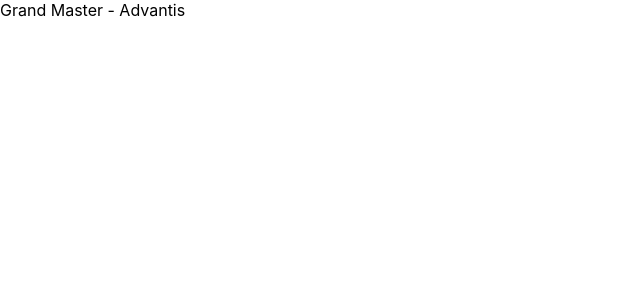
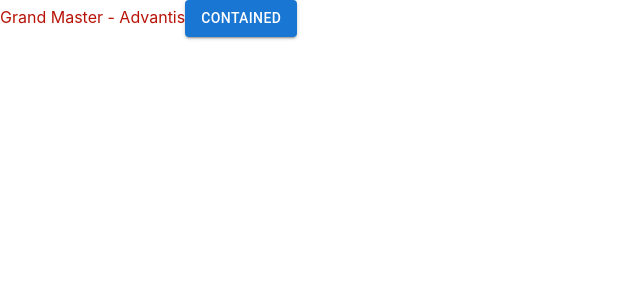
Before and after one commit to kumesh1997/Grand-Mastrer-System---Advantis-, a React (Create React App) app: page / in a window 1280 px wide. Shown: the top 300 px of the page, without its empty margins (0-640 px from the left). Built offline with nearby package versions, Linux system fonts and the light colour scheme.

Commit message:
MUI & Tailwind CSS Configured

```diff
--- a/src/App.js
+++ b/src/App.js
@@ -1,8 +1,10 @@
+import { Button } from "@mui/material";
 
 function App() {
   return (
-    <div >
+    <div className=" text-base text-Red">
       Grand Master - Advantis
+      <Button variant="contained">Contained</Button>
     </div>
   );
 }
--- a/src/index.css
+++ b/src/index.css
@@ -1,3 +1,7 @@
+@tailwind base;
+@tailwind components;
+@tailwind utilities;
+
 body {
   margin: 0;
   font-family: -apple-system, BlinkMacSystemFont, 'Segoe UI', 'Roboto', 'Oxygen',
--- /dev/null
+++ b/tailwind.config.js
@@ -0,0 +1,12 @@
+/** @type {import('tailwindcss').Config} */
+module.exports = {
+  content: ["./src/**/*.{html,js}"],
+  theme: {
+    extend: {
+      colors: {
+        "Red" : '#B71308'
+      },
+    },
+  },
+  plugins: [],
+}
```
Also changed, not shown: package.json (+7 -0 lines), 1 other file (tests, documents, lock files or other folders).
